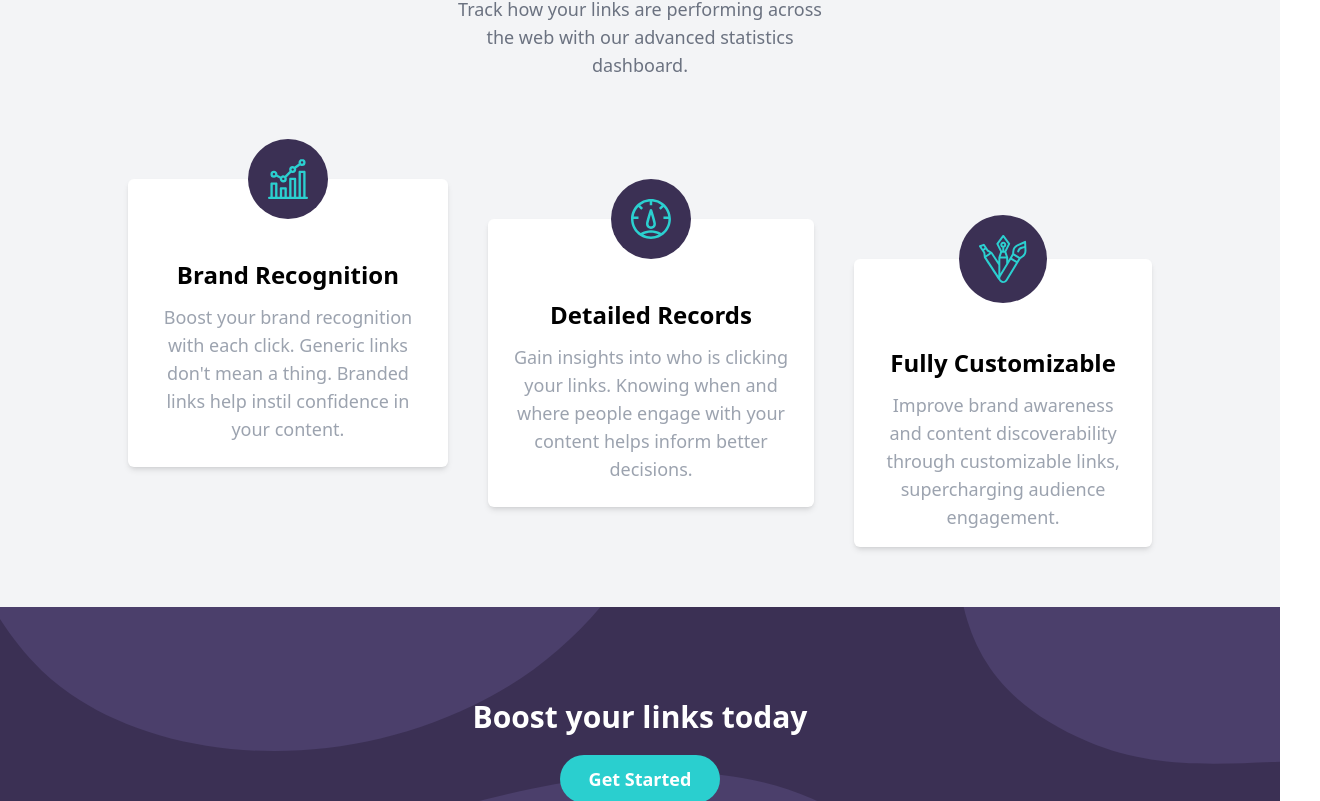
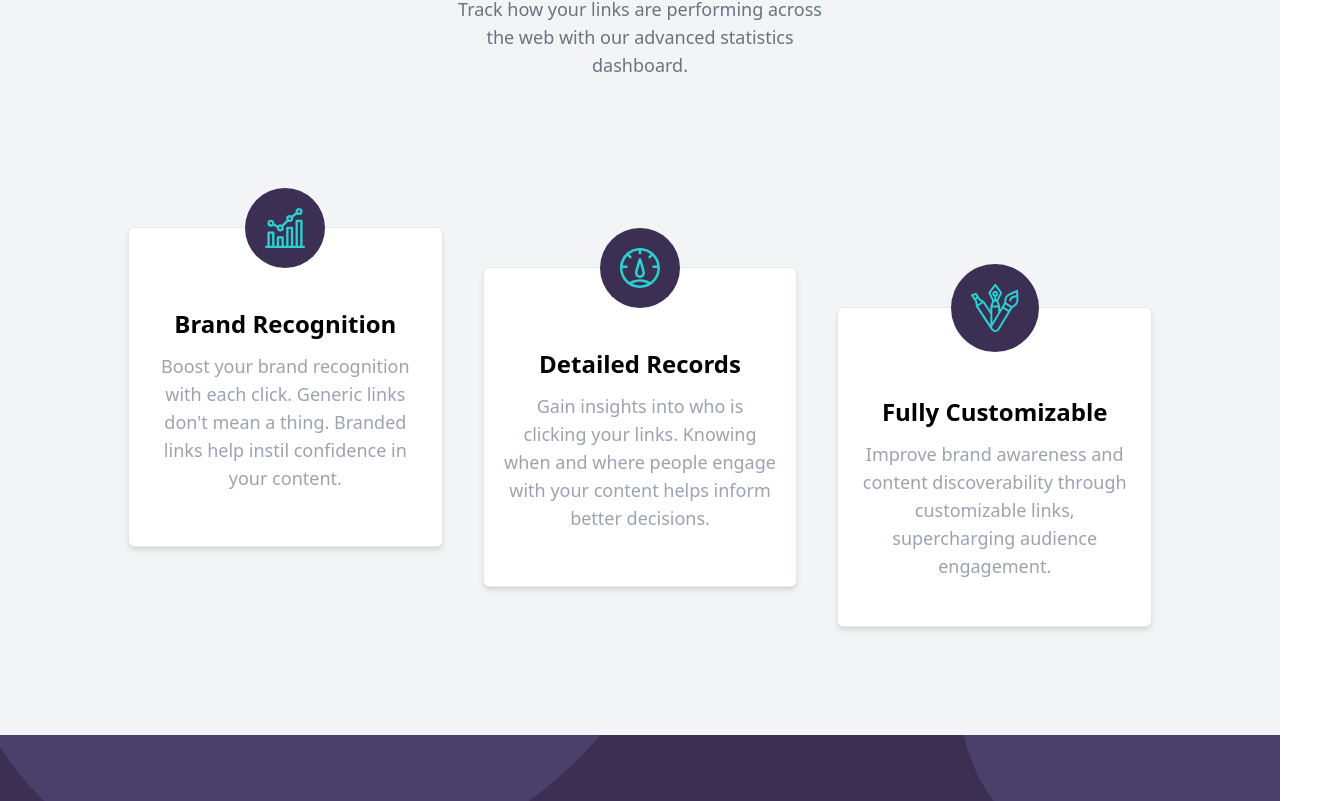
Before and after one commit to AakashSahani/urlshortener, a React (Vite) app: page / in a window 1280 px wide. Shown: the part 1079-1880 px from the top of the page, 1320 px wide, since content can reach past the window. Built offline with nearby package versions, Linux system fonts and the light colour scheme.

Commit message:
Fixed Features Styling

```diff
--- a/src/components/Features/Features.jsx
+++ b/src/components/Features/Features.jsx
@@ -6,40 +6,40 @@ import FullyCustomizable from '../../assets/icon-fully-customizable.svg';
 function Features() {
 	return (
 		<section className="min-h-fit pt-5 flex flex-col text-center bg-gray-100 space-y-5">
-			<div className="text px-8 space-y-4 my-10 sm:w-1/2 sm:mx-auto sm:px-[10%]">
+			<div className="text px-8 space-y-4 my-10 lg:w-1/2 sm:mx-auto sm:px-[10%]">
 				<h2 className="text-3xl font-bold">Advanced Statistics</h2>
 				<p className="text-lg text-gray-500">
 					Track how your links are performing across the web with our advanced
 					statistics dashboard.
 				</p>
 			</div>
-			<ul className="w-full h-fit sm:flex sm:items-center sm:justify-center sm:space-x-10 px-5 sm:px-[10%] py-10 sm:py-20 space-y-20 sm:space-y-0 sm:mb-20">
-				<li className="bg-white rounded-md shadow-md flex flex-col items-center px-5 pb-5 min-h-60 sm:h-72 sm:-translate-y-10">
+			<ul className="flex flex-col lg:flex-row lg:h-fit justify-evenly items-center p-[10%] lg:space-x-10 space-y-20 lg:space-y-0 border-black">
+				<li className="w-11/12 sm:w-96 sm:max-w-96 h-80 bg-white border rounded-md shadow-md flex flex-col items-center px-5 pb-5 lg:-translate-y-10">
 					<div className="-translate-y-1/2 w-fit rounded-full bg-darkViolet p-5">
 						<img src={BrandRecognition} alt="Brand recognition" />
 					</div>
 					<h2 className="font-bold text-2xl">Brand Recognition</h2>
-					<p className="text-lg text-gray-400 my-3">
+					<p className="text-lg text-gray-400 my-3 h-48 overflow-hidden text-clip">
 						Boost your brand recognition with each click. Generic links don't
 						mean a thing. Branded links help instil confidence in your content.
 					</p>
 				</li>
-				<li className="bg-white rounded-md shadow-md flex flex-col items-center px-5 pb-5 min-h-60 sm:h-72">
+				<li className="w-11/12 sm:w-96 sm:max-w-96 h-80 bg-white border rounded-md shadow-md flex flex-col items-center px-5 pb-5">
 					<div className="-translate-y-1/2 w-fit rounded-full bg-darkViolet p-5">
-						<img src={DetailedRecords} alt="Detailed Records" />
+						<img src={DetailedRecords} alt="Brand recognition" />
 					</div>
 					<h2 className="font-bold text-2xl">Detailed Records</h2>
-					<p className="text-lg text-gray-400 my-3">
+					<p className="text-lg text-gray-400 my-3 h-48 overflow-hidden text-clip">
 						Gain insights into who is clicking your links. Knowing when and
 						where people engage with your content helps inform better decisions.
 					</p>
 				</li>
-				<li className="bg-white rounded-md shadow-md flex flex-col items-center px-5 pb-5 min-h-60 sm:h-72 sm:translate-y-10">
+				<li className="w-11/12 sm:w-96 sm:max-w-96 h-80 bg-white border rounded-md shadow-md flex flex-col items-center px-5 pb-5 lg:translate-y-10">
 					<div className="-translate-y-1/2 w-fit rounded-full bg-darkViolet p-5">
-						<img src={FullyCustomizable} alt="Fully Customizable" />
+						<img src={FullyCustomizable} alt="Brand recognition" />
 					</div>
 					<h2 className="font-bold text-2xl">Fully Customizable</h2>
-					<p className="text-lg text-gray-400 my-3">
+					<p className="text-lg text-gray-400 my-3 h-48 overflow-hidden text-clip">
 						Improve brand awareness and content discoverability through
 						customizable links, supercharging audience engagement.
 					</p>
--- a/src/components/Hero/Hero.jsx
+++ b/src/components/Hero/Hero.jsx
@@ -3,13 +3,13 @@ import Working from '../../assets/illustration-working.svg';
 
 function Hero() {
 	return (
-		<section className="w-screen min-w-fit min-h-fit py-[10%] sm:py-10 sm:pl-[10%] flex flex-col sm:flex-row-reverse items-center">
+		<section className="w-screen min-w-fit min-h-fit flex flex-col sm:flex-row-reverse items-center px-[10%] py-10">
 			<img
 				src={Working}
 				alt="Illustration of a working person"
-				className="translate-x-10"
+				className="translate-x-10 w-full h-auto"
 			/>
-			<div className="flex flex-col justify-evenly text-center sm:items-start sm:text-left sm:h-fit p-[5%] sm:p-0 mb-20">
+			<div className="flex flex-col justify-evenly text-center sm:items-start sm:text-left sm:h-fit mb-20">
 				<h1 className="text-4xl sm:text-5xl font-bold mt-10">
 					More than just shorter links
 				</h1>
```
